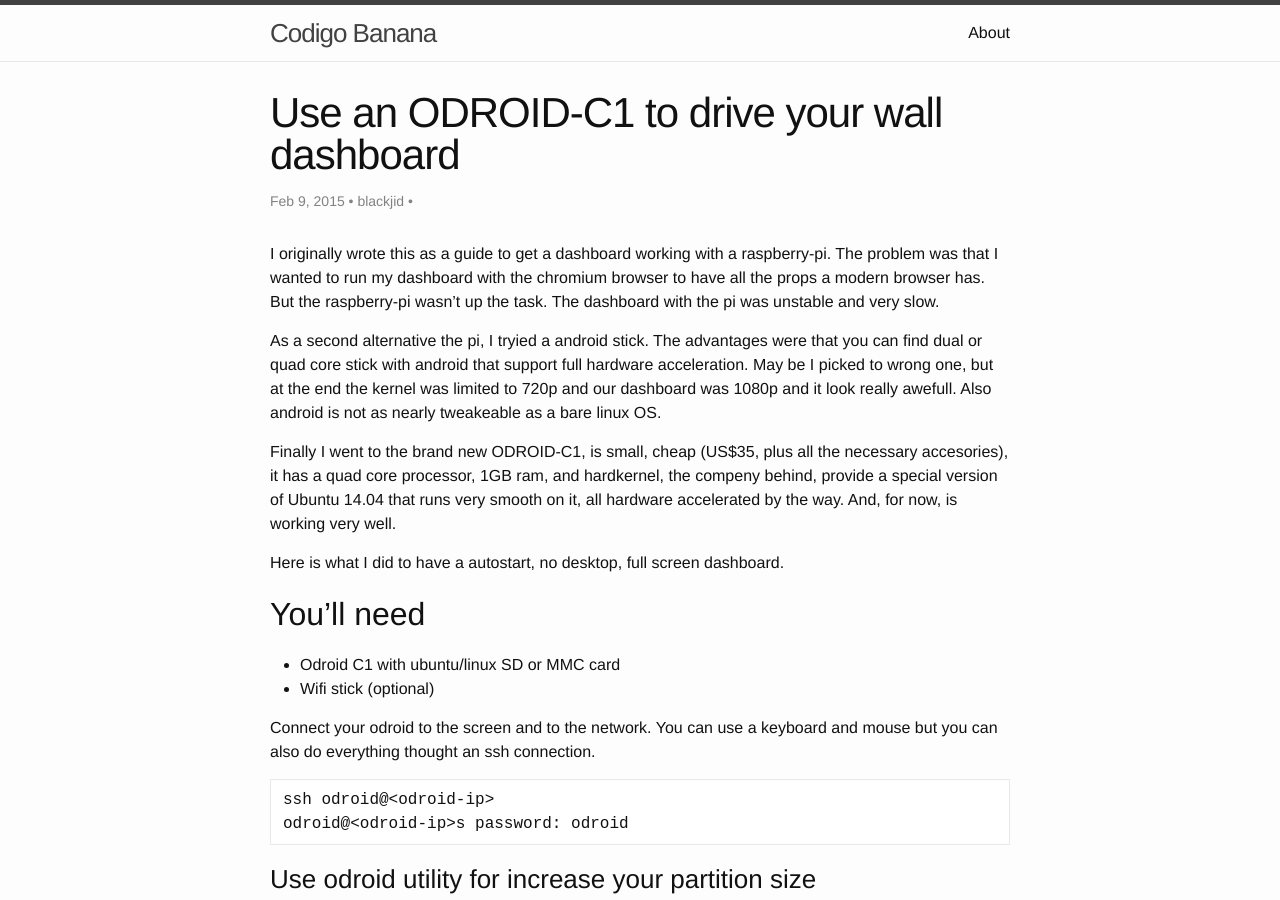
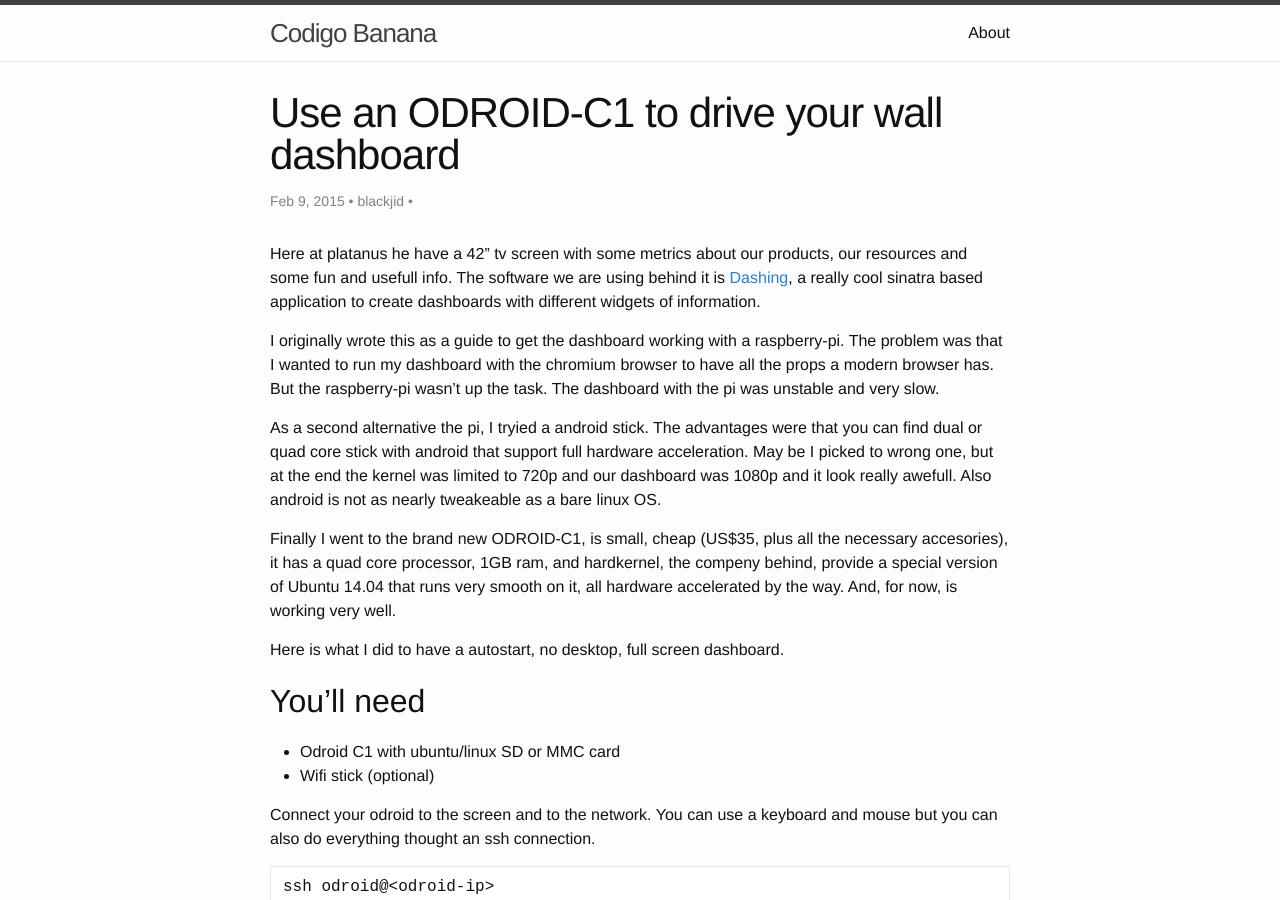
Before and after one commit to platanus/blog, a Jekyll site: the page built from _posts/2015-02-09-use-an-odroid-c1-to-drive-your-wall-dashboard.md, in a window 1280 px wide and 900 px high. Built offline with Jekyll 4.4.1, drawn with Linux system fonts in a browser that asks for light colours; comment, search, counter and statistics services are not loaded.

Commit message:
post(): update dashboard post

```diff
--- a/_posts/2015-02-09-use-an-odroid-c1-to-drive-your-wall-dashboard.md
+++ b/_posts/2015-02-09-use-an-odroid-c1-to-drive-your-wall-dashboard.md
@@ -9,7 +9,9 @@ categories:
   - dashing
 ---
 
-I originally wrote this as a guide to get a dashboard working with a raspberry-pi. The problem was that I wanted to run my dashboard with the chromium browser to have all the props a modern browser has. But the raspberry-pi wasn't up the task. The dashboard with the pi was unstable and very slow.
+Here at platanus he have a 42" tv screen with some metrics about our products, our resources and some fun and usefull info. The software we are using behind it is [Dashing](http://dashing.io), a really cool sinatra based application to create dashboards with different widgets of information.
+
+I originally wrote this as a guide to get the dashboard working with a raspberry-pi. The problem was that I wanted to run my dashboard with the chromium browser to have all the props a modern browser has. But the raspberry-pi wasn't up the task. The dashboard with the pi was unstable and very slow.
 
 As a second alternative the pi, I tryied a android stick. The advantages were that you can find dual or quad core stick with android that support full hardware acceleration. May be I picked to wrong one, but at the end the kernel was limited to 720p and our dashboard was 1080p and it look really awefull. Also android is not as nearly tweakeable as a bare linux OS.
 
```
